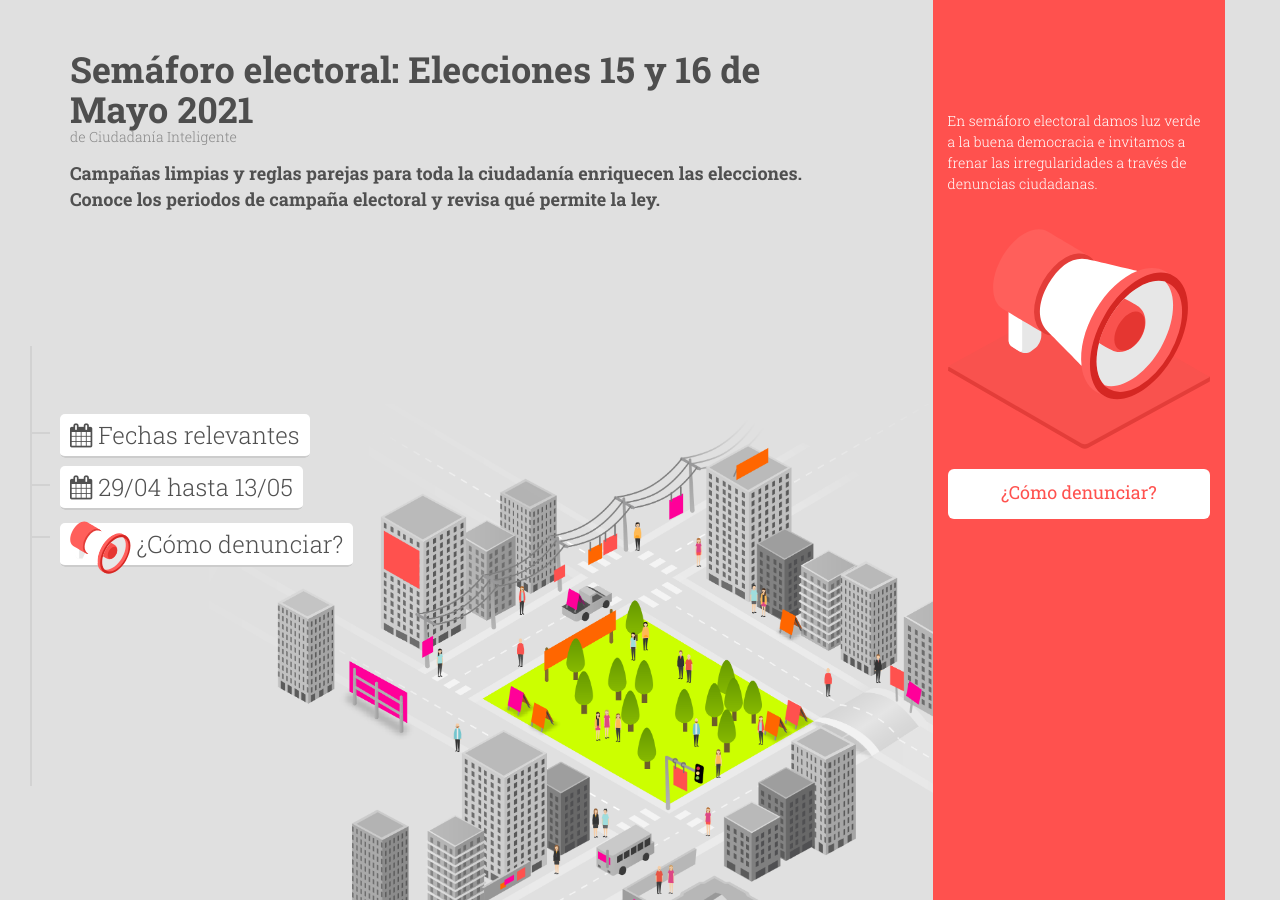
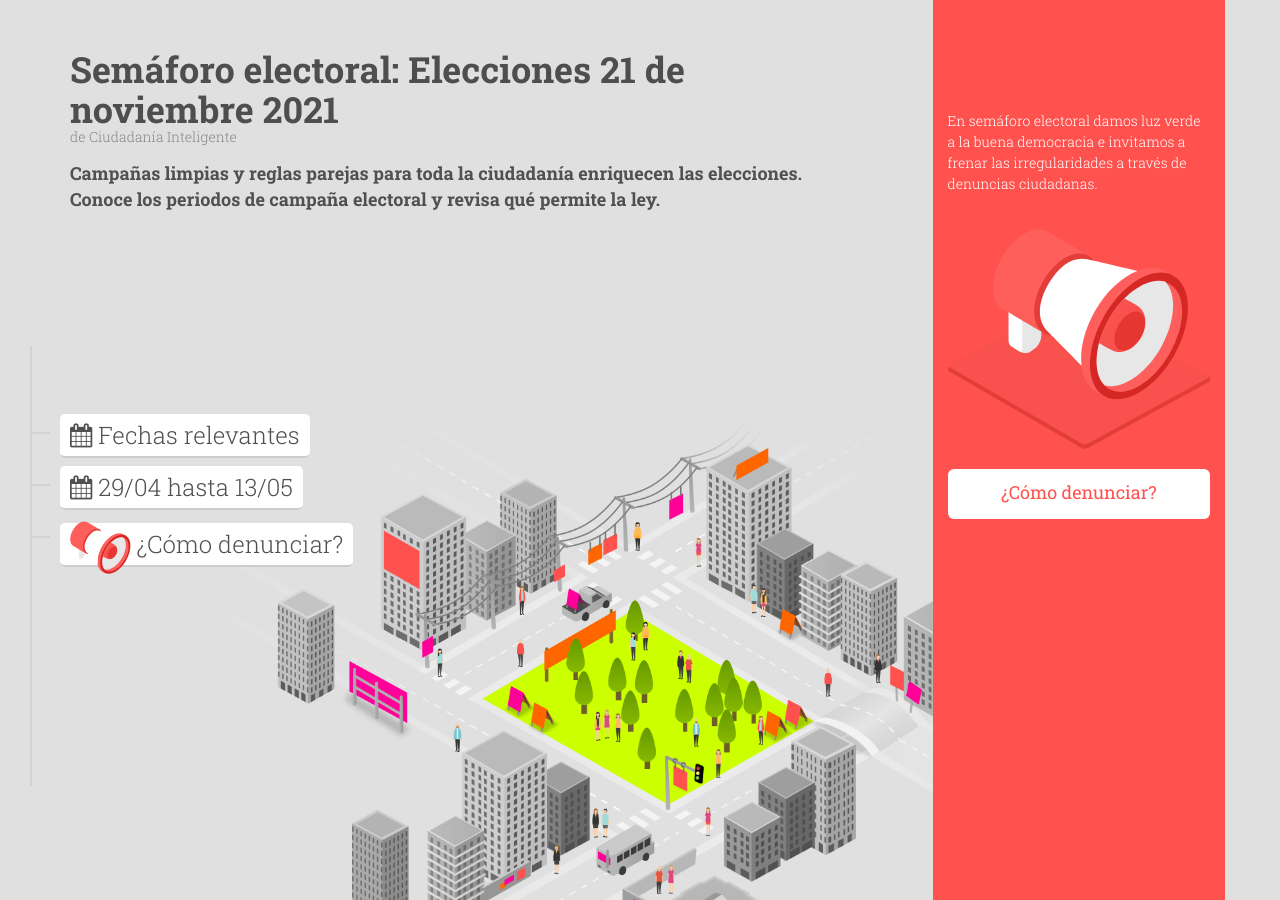
Before and after one commit to ciudadanointeligente/semaforo-electoral, a Jekyll site: the page built from index.html, in a window 1280 px wide and 900 px high. Built offline with Jekyll 4.4.1, drawn with Linux system fonts in a browser that asks for light colours; nearby versions of some CDN libraries.

Commit message:
fix index

```diff
--- a/index.html
+++ b/index.html
@@ -49,7 +49,7 @@ layout: default
       <div class="container">
         <div class="row">
           <div class="col-md-8 hero">
-            <h1>Semáforo electoral: Elecciones 15 y 16 de Mayo 2021
+            <h1>Semáforo electoral: Elecciones 21 de noviembre 2021
               <div class="sub-brand"><a href="http://ciudadaniai.org/" onclick="ga('send', 'event', 'menu-desktop-subbrand', 'click');" target="_blank">de Ciudadanía Inteligente</a>
               </div>
             </h1>
```
